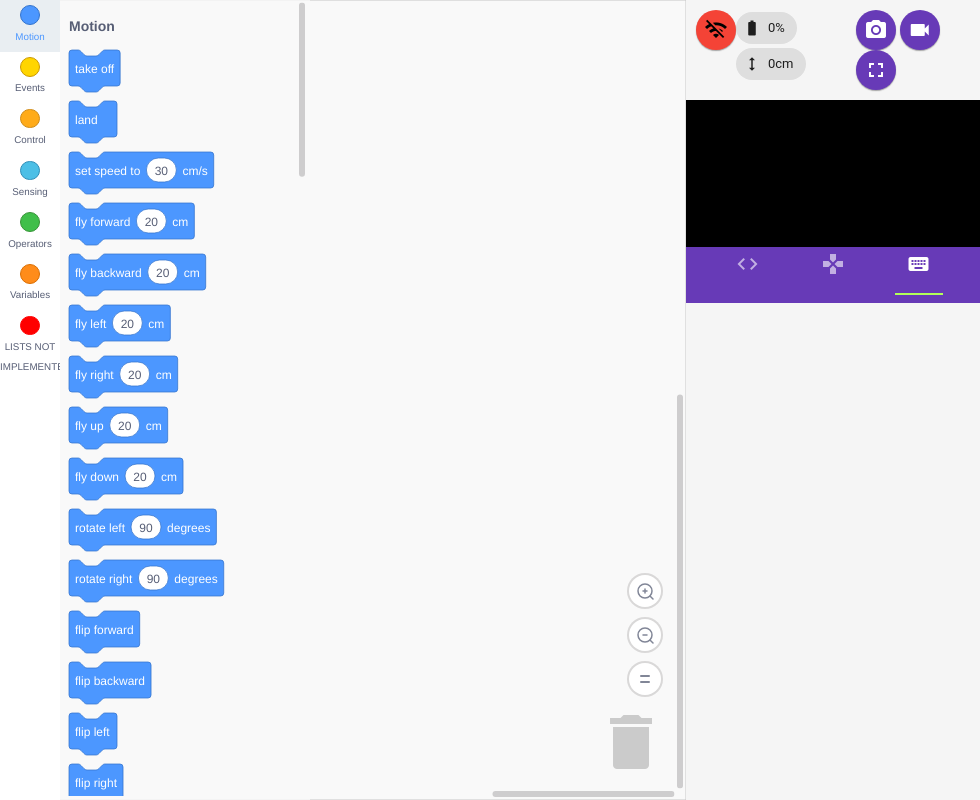
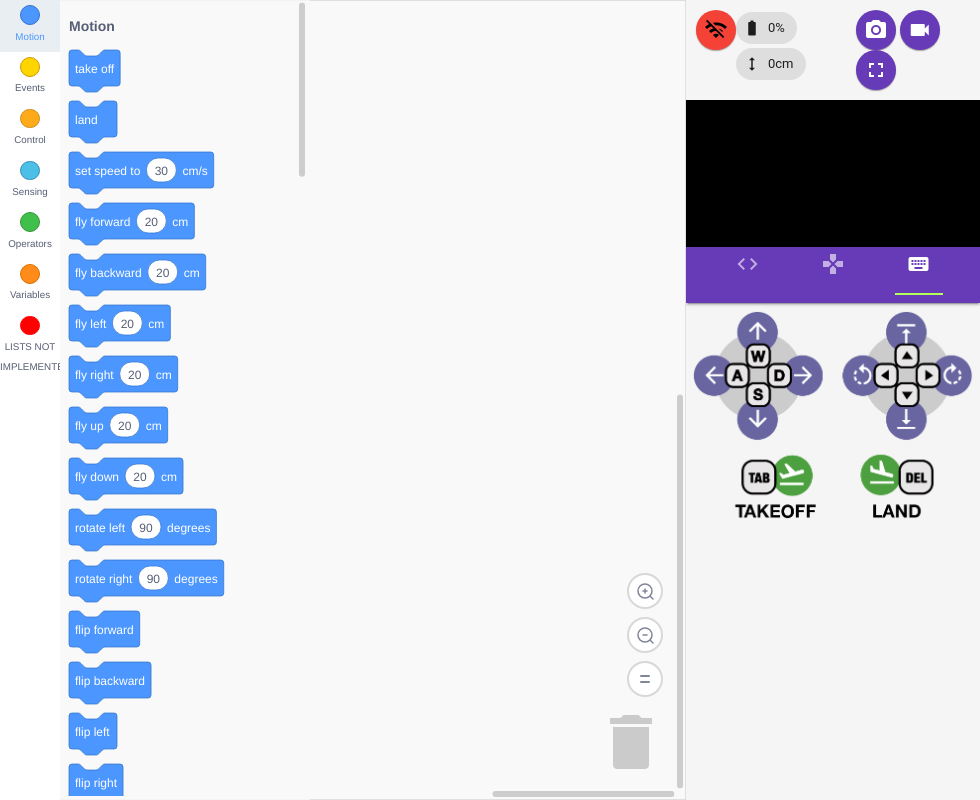
Before and after one commit to tgb20/Hermes, an Electron app: page public/index.html in a window 980 px wide. Both pictures are taken after a click on the link "keyboard". Drawn offline with nearby package versions, Linux system fonts and the light colour scheme; no server answers.

Commit message:
Fix partial commit of keyboard controls.

```diff
--- a/public/index.html
+++ b/public/index.html
@@ -150,6 +150,8 @@
 
           <section class="mdl-layout__tab-panel" id="rc-keyboard">
             <div class="page-content">
+              <img src="media/keyboard_controls.png" alt="Keyboard controls"/>
+            </div>
           </section>
         </main>
       </div>
--- a/public/style.css
+++ b/public/style.css
@@ -123,4 +123,6 @@ h1 {
   bottom: 30px;
   left: calc(50vw - 240px);
 }
+.page-content img {
   max-width: 100%;
+}
```
